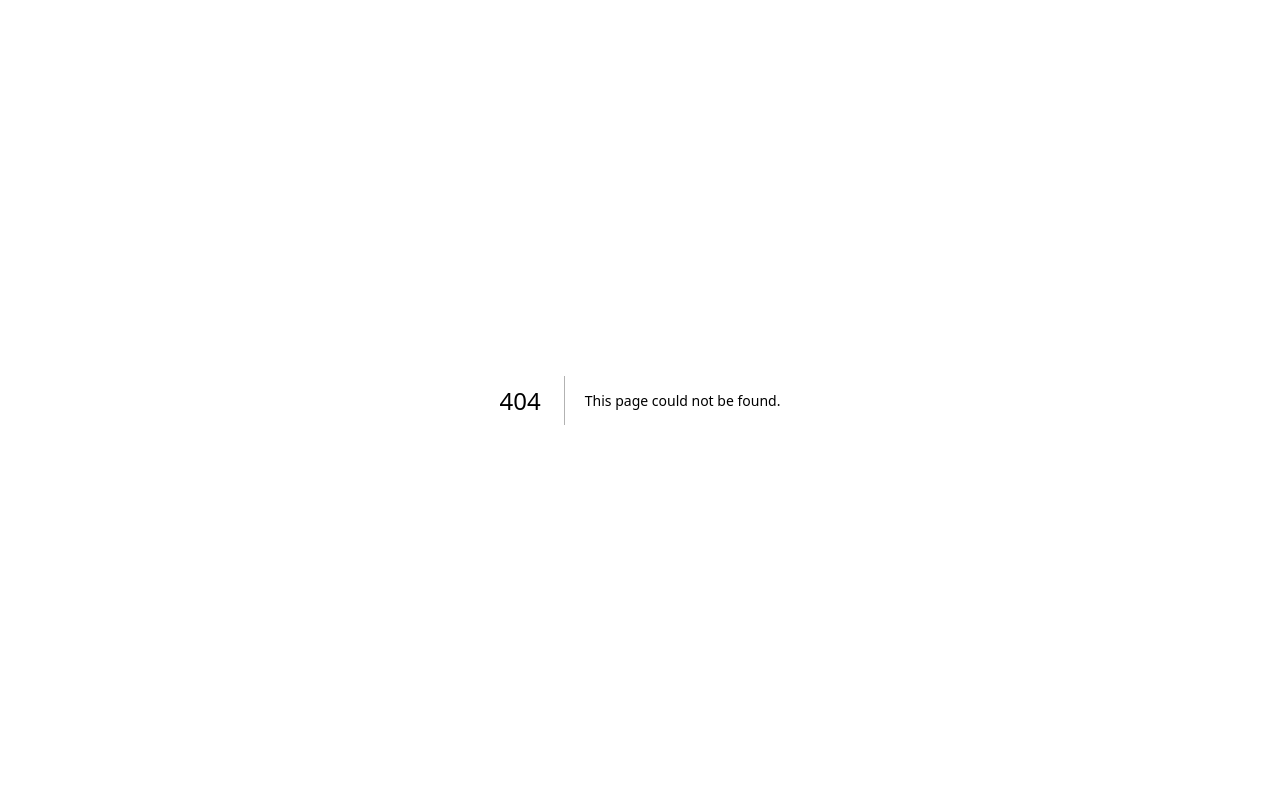
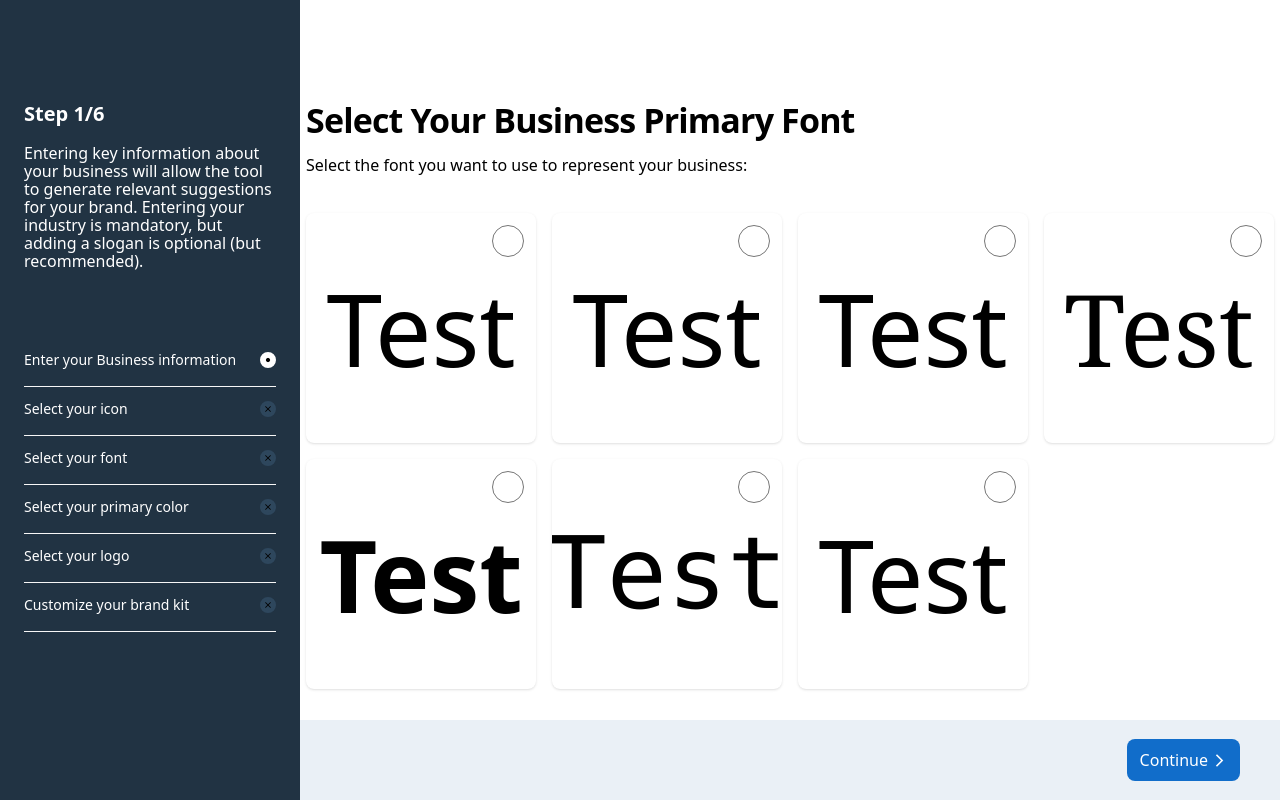
Before and after one commit to fortdev210/logo-generator, a Next.js app: page /font-selection in a window 1280 px wide. Before the commit this address had no page. Built offline with nearby package versions, Linux system fonts and the light colour scheme.

Commit message:
add font

```diff
--- /dev/null
+++ b/src/components/blocks/font-selection/font-card.tsx
@@ -0,0 +1,35 @@
+import React from "react";
+import clsx from "clsx";
+import Image from "next/image";
+
+interface FontCardProps {
+  font: string;
+  className?: string;
+  onSelect: (logo: string) => void;
+  selected?: boolean;
+}
+
+const styles = {
+  base: "flex items-center justify-center relative rounded-lg bg-white overflow-hidden cursor-pointer text-[80px] xl:text-[100px] bg-white shadow w-[180px] h-[180px]  xl:w-[230px] xl:h-[230px] ",
+};
+
+export default function FontCard(props: FontCardProps) {
+  const { className, font, onSelect, selected } = props;
+
+  return (
+    <div
+      className={clsx(styles.base, className)}
+      onClick={() => onSelect(font)}
+    >
+      <input
+        className='absolute right-3 top-3 w-8 h-8 '
+        type='radio'
+        checked={selected}
+        readOnly
+      />
+      <div>
+        <p className={font}>Test</p>
+      </div>
+    </div>
+  );
+}
--- /dev/null
+++ b/src/components/blocks/font-selection/index.tsx
@@ -0,0 +1,49 @@
+import { Typography } from "@/components/base-ui/typography";
+import FontCard from "./font-card";
+
+import { useOnboardingStore } from "@/store/onboardingStore";
+
+const styles = {
+  base: "w-full flex items-center justify-center flex-col bg-[rgb(234 240 246)] pt-[100px]",
+};
+
+export default function FontSelection() {
+  const fonts = [
+    "font-sans",
+    "font-noto",
+    "font-italic",
+    "font-serif",
+    "font-bold",
+    "font-mono",
+    "font-courier",
+  ];
+
+  const { selectedFont, addFont } = useOnboardingStore();
+
+  return (
+    <div className={styles.base}>
+      <div className='max-w-[1200px] xl:max-w-[1000px] m-auto'>
+        <Typography
+          variant='h1'
+          text='Select Your Business Primary Font'
+          className='mb-4'
+        />
+        <Typography
+          variant='body1'
+          text='Select the font you want to use to represent your business:'
+          className='mb-4'
+        />
+        <div className='w-full grid grid-cols-3 xl:grid-cols-4 gap-4 mt-10'>
+          {fonts.map((font, index) => (
+            <FontCard
+              key={index}
+              font={font}
+              selected={font === selectedFont}
+              onSelect={() => addFont(font)}
+            />
+          ))}
+        </div>
+      </div>
+    </div>
+  );
+}
--- a/src/components/blocks/icon-selection/icon-card.tsx
+++ b/src/components/blocks/icon-selection/icon-card.tsx
@@ -6,6 +6,8 @@ import Radio from "@/components/base-ui/radio";
 interface IconCardProps {
   iconSrc: string;
   className?: string;
+  onSelect: (logo: string) => void;
+  selected?: boolean;
 }
 
 const styles = {
@@ -13,11 +15,19 @@ const styles = {
 };
 
 export default function IconCard(props: IconCardProps) {
-  const { className, iconSrc } = props;
+  const { className, iconSrc, onSelect, selected } = props;
 
   return (
-    <div className={clsx(styles.base, className)}>
-      <input className='absolute right-3 top-3 w-8 h-8 ' type='radio' />
+    <div
+      className={clsx(styles.base, className)}
+      onClick={() => onSelect(iconSrc)}
+    >
+      <input
+        className='absolute right-3 top-3 w-8 h-8 '
+        type='radio'
+        checked={selected}
+        readOnly
+      />
       <Image
         layout='responsive'
         width={200}
--- a/src/components/blocks/icon-selection/index.tsx
+++ b/src/components/blocks/icon-selection/index.tsx
@@ -1,10 +1,9 @@
-import { getBusinessLogos, getHubspotIcons } from "@/api/get-icons";
+import { getBusinessLogos } from "@/api/get-icons";
 import Input from "@/components/base-ui/input";
 import { Typography } from "@/components/base-ui/typography";
 import MaterialIcon from "@/components/icons/material-icon";
-import { IHubspotIcon } from "@/utils/types";
 import React, { useEffect, useState } from "react";
-
+import { useOnboardingStore } from "@/store/onboardingStore";
 import IconCard from "./icon-card";
 import Button from "@/components/base-ui/button";
 
@@ -16,10 +15,25 @@ const styles = {
 export default function IconSelection() {
   const [icons, setIcons] = useState<string[]>([]);
 
+  const { selectedIcon, addIcon } = useOnboardingStore();
+
   useEffect(() => {
     const res = getBusinessLogos("restaurants");
-    setIcons(res);
+    if (res) {
+      setIcons(res);
+    }
   }, []);
+
+  const onLoadMore = () => {
+    const res = getBusinessLogos("restaurants");
+    if (res) {
+      setIcons([...icons, ...res]);
+    }
+  };
+
+  const onSelectLogo = (logo: string) => {
+    addIcon(logo);
+  };
 
   return (
     <div className={styles.base}>
@@ -39,10 +53,19 @@ export default function IconSelection() {
       </div>
       <div className='w-3/4 grid grid-cols-3 lg:grid-cols-4 gap-4 mt-10'>
         {icons.map((icon, index) => (
-          <IconCard key={index} iconSrc={icon} />
+          <IconCard
+            key={index}
+            iconSrc={icon}
+            selected={icon === selectedIcon}
+            onSelect={onSelectLogo}
+          />
         ))}
       </div>
-      <Button variant='tertiary' className='mt-10 mb-[100px]'>
+      <Button
+        variant='tertiary'
+        className='mt-10 mb-[100px]'
+        onClick={onLoadMore}
+      >
         + Load More
       </Button>
     </div>
--- a/src/components/layout/onboarding-layout.tsx
+++ b/src/components/layout/onboarding-layout.tsx
@@ -12,16 +12,32 @@ interface OnboardingLayoutProps {
 export default function OnboardingLayout(props: OnboardingLayoutProps) {
   const { children } = props;
   const router = useRouter();
-  const { currentStep, setCurrentStep, businessInfo, setStepsFinished } =
-    useOnboardingStore();
+  const {
+    currentStep,
+    setCurrentStep,
+    businessInfo,
+    setStepsFinished,
+    selectedIcon,
+  } = useOnboardingStore();
 
   const onNext = () => {
-    if (currentStep === ONBOARDING_STEP_ENUM.BUSINESS_INFO) {
-      if (businessInfo.name && businessInfo.industry) {
-        setCurrentStep(ONBOARDING_STEP_ENUM.ICON);
-        setStepsFinished(ONBOARDING_STEP_ENUM.BUSINESS_INFO, true);
-        router.push("/icon-selection");
-      }
+    switch (currentStep) {
+      case ONBOARDING_STEP_ENUM.BUSINESS_INFO:
+        if (businessInfo.name && businessInfo.industry) {
+          setCurrentStep(ONBOARDING_STEP_ENUM.ICON);
+          setStepsFinished(ONBOARDING_STEP_ENUM.BUSINESS_INFO, true);
+          router.push("/icon-selection");
+        }
+        break;
+      case ONBOARDING_STEP_ENUM.ICON:
+        if (selectedIcon) {
+          setCurrentStep(ONBOARDING_STEP_ENUM.FONT);
+          setStepsFinished(ONBOARDING_STEP_ENUM.ICON, true);
+          router.push("/font-selection");
+        }
+        break;
+      default:
+        break;
     }
   };
 
@@ -29,6 +45,19 @@ export default function OnboardingLayout(props: OnboardingLayoutProps) {
     if (currentStep === ONBOARDING_STEP_ENUM.ICON) {
       setCurrentStep(ONBOARDING_STEP_ENUM.BUSINESS_INFO);
       router.push("/info");
+    }
+
+    switch (currentStep) {
+      case ONBOARDING_STEP_ENUM.ICON:
+        setCurrentStep(ONBOARDING_STEP_ENUM.BUSINESS_INFO);
+        router.push("/info");
+        break;
+      case ONBOARDING_STEP_ENUM.FONT:
+        setCurrentStep(ONBOARDING_STEP_ENUM.ICON);
+        router.push("/icon-selection");
+        break;
+      default:
+        break;
     }
   };
 
--- /dev/null
+++ b/src/pages/font-selection/index.tsx
@@ -0,0 +1,17 @@
+import dynamic from "next/dynamic";
+import FontSelection from "@/components/blocks/font-selection";
+
+const OnboardingLayout = dynamic(
+  () => import("@/components/layout/onboarding-layout"),
+  {
+    ssr: false,
+  }
+);
+
+export default function OnboardingInfo() {
+  return (
+    <OnboardingLayout>
+      <FontSelection />
+    </OnboardingLayout>
+  );
+}
--- a/src/store/onboardingStore.ts
+++ b/src/store/onboardingStore.ts
@@ -13,9 +13,9 @@ type OnboardingStateType = {
     industry: string;
     slogan?: string;
   };
-  icon: string;
-  font: string;
-  color: string;
+  selectedIcon: string;
+  selectedFont: string;
+  selectedColor: string;
   currentStep: number;
   stepsFinished: Record<number, boolean>;
 };
@@ -26,9 +26,9 @@ const OnboardingInitialState: OnboardingStateType = {
     industry: "",
     slogan: "",
   },
-  icon: "",
-  font: "",
-  color: "",
+  selectedIcon: "",
+  selectedFont: "",
+  selectedColor: "",
   currentStep: 0,
   stepsFinished: {},
 };
@@ -39,9 +39,9 @@ export const useOnboardingStore = create(
       combine(OnboardingInitialState, (set, get) => ({
         addBusinessInfo: (businessInfo: OnboardingStateType["businessInfo"]) =>
           set({ businessInfo }),
-        addIcon: (icon: string) => set({ icon }),
-        addFont: (font: string) => set({ font }),
-        addColor: (color: string) => set({ color }),
+        addIcon: (selectedIcon: string) => set({ selectedIcon }),
+        addFont: (selectedFont: string) => set({ selectedFont }),
+        addColor: (selectedColor: string) => set({ selectedColor }),
         setCurrentStep: (currentStep: number) => set({ currentStep }),
         setStepsFinished: (step: ONBOARDING_STEP_ENUM, value: boolean) =>
           set({
--- a/src/utils/contants.ts
+++ b/src/utils/contants.ts
@@ -1,6 +1,7 @@
 export const STEP_INFO = [
   "Entering key information about your business will allow the tool to generate relevant suggestions for your brand. Entering your industry is mandatory, but adding a slogan is optional (but recommended).",
   "Choosing the right icon is crucial as it will appear in your logo and in many other items of your kit. If you decide to change it, you can always go back.",
+  "Picking the right font is crucial to communicate the energy of your brand: do you prefer it more serious and straightforward? Entertaining and fun? Rounded and welcoming?",
 ];
 
 export const TOTAL_STEPS = 6;
```
Also changed, not shown: src/api/get-icons.tsx (+5 -3 lines).
